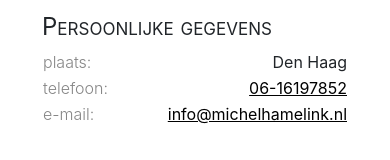
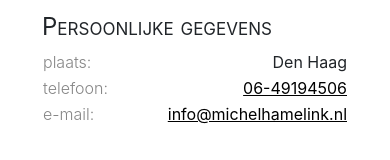
Before and after one commit to Michelium/personalwebsite, a Vue app: page / in a window 390 px wide. Shown: the part 3442-3602 px from the top of the page. Built offline with nearby package versions, Linux system fonts and the light colour scheme; a web font is replaced by a local one.

Commit message:
updated phone number

```diff
--- a/src/components/Contact.vue
+++ b/src/components/Contact.vue
@@ -44,7 +44,7 @@
                                 </tr>
                                 <tr>
                                     <th>telefoon:</th>
-                                    <td class="float-end float-sm-none"><a href="tel:06-16197852">06-16197852</a></td>
+                                    <td class="float-end float-sm-none"><a href="tel:06-49194506">06-49194506</a></td>
                                 </tr>
                                 <tr>
                                     <th>e-mail:</th>
```
Also changed, not shown: 8 other files (tests, documents, lock files or other folders).
